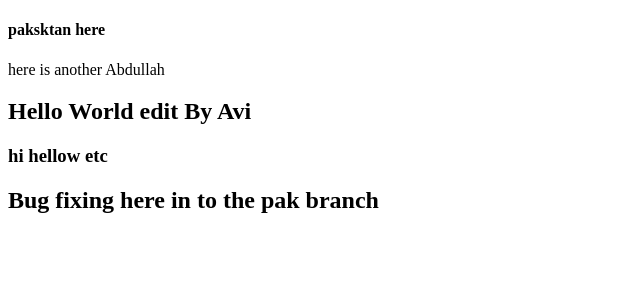
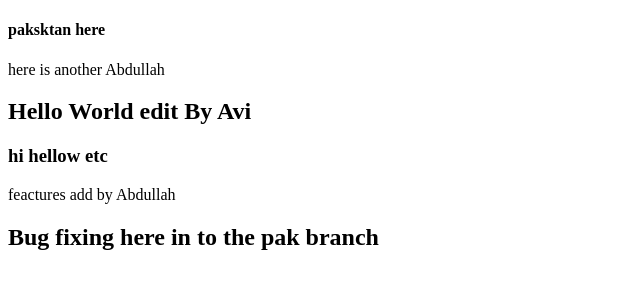
Before and after one commit to Memon-Abdullah/github_practice, a plain HTML site: page index.html in a window 1280 px wide. Shown: the whole page, without its empty margins (0-640 px from the left). Drawn offline with Linux system fonts and the light colour scheme.

Commit message:
bux fixing

```diff
--- a/index.html
+++ b/index.html
@@ -10,7 +10,7 @@
         <p>here is another Abdullah</p>
         <h2>Hello World edit By Avi</h2>
         <h3>hi hellow etc</h3>
-
+        <p>feactures add by Abdullah </p>
         <h2>Bug fixing here in to the pak branch </h2>
 </body>
 </html>
```
